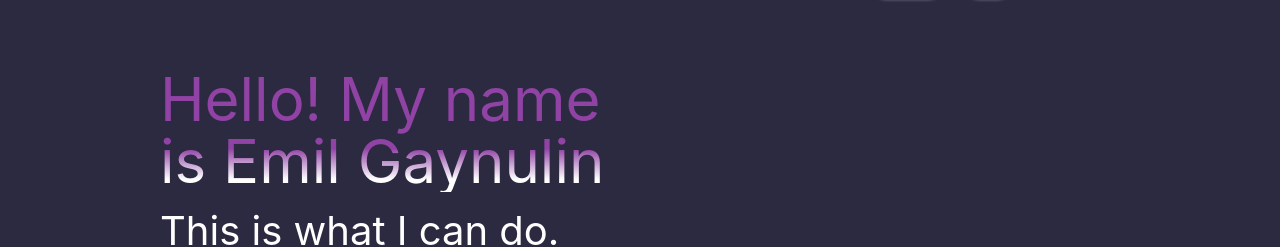
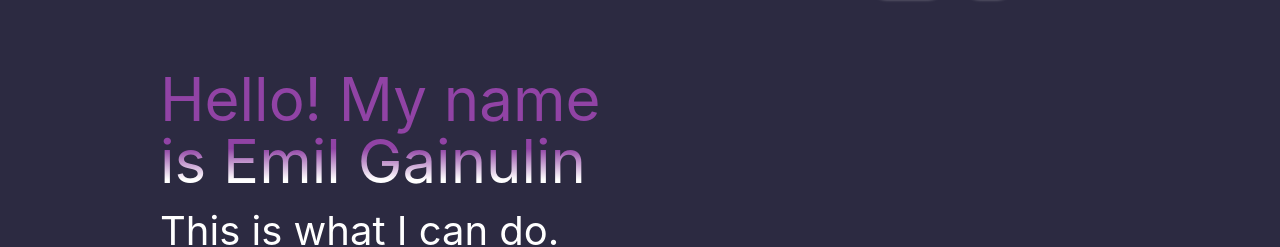
Before and after one commit to HELLRAID-cmd/Portfolio, a React (Vite) app in the folder client/: page / in a window 1280 px wide. Shown: the part 153-400 px from the top of the page. Built offline with nearby package versions, Linux system fonts and the light colour scheme; no server answers.

Commit message:
Удалил data-text

```diff
--- a/client/src/Components/Hero/Hero.tsx
+++ b/client/src/Components/Hero/Hero.tsx
@@ -15,8 +15,8 @@ export const Hero = () => {
             <div className="hero__wrapper">
               <div className="hero__text">
                 <div className="hero__text-wrapper">
-                  <h1 className="hero__text-title" data-text="Hello! My name is Emil Gaynulin">Hello! My name is Emil Gaynulin</h1>
-                  <h2 className="hero__text-desc" data-text="This is what I can do.">This is what I can do.</h2>
+                  <h1 className="hero__text-title" data-text="Hello! My name is Emil Gainulin">Hello! My name is Emil Gainulin</h1>
+                  <h2 className="hero__text-desc">This is what I can do.</h2>
                 </div>
                 <a className="hero__text-link link" href="#project">Check!</a>
               </div>
```
